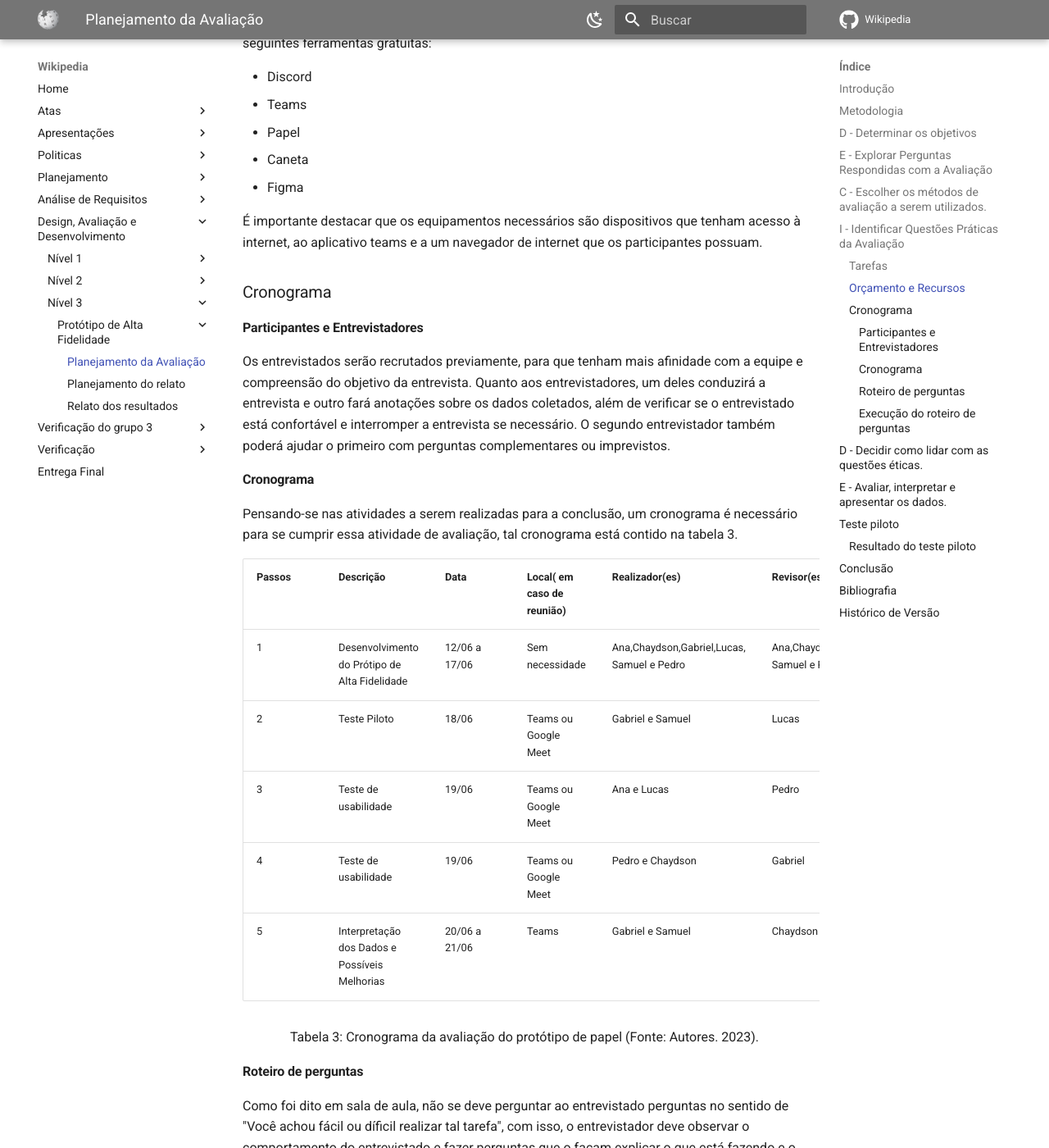
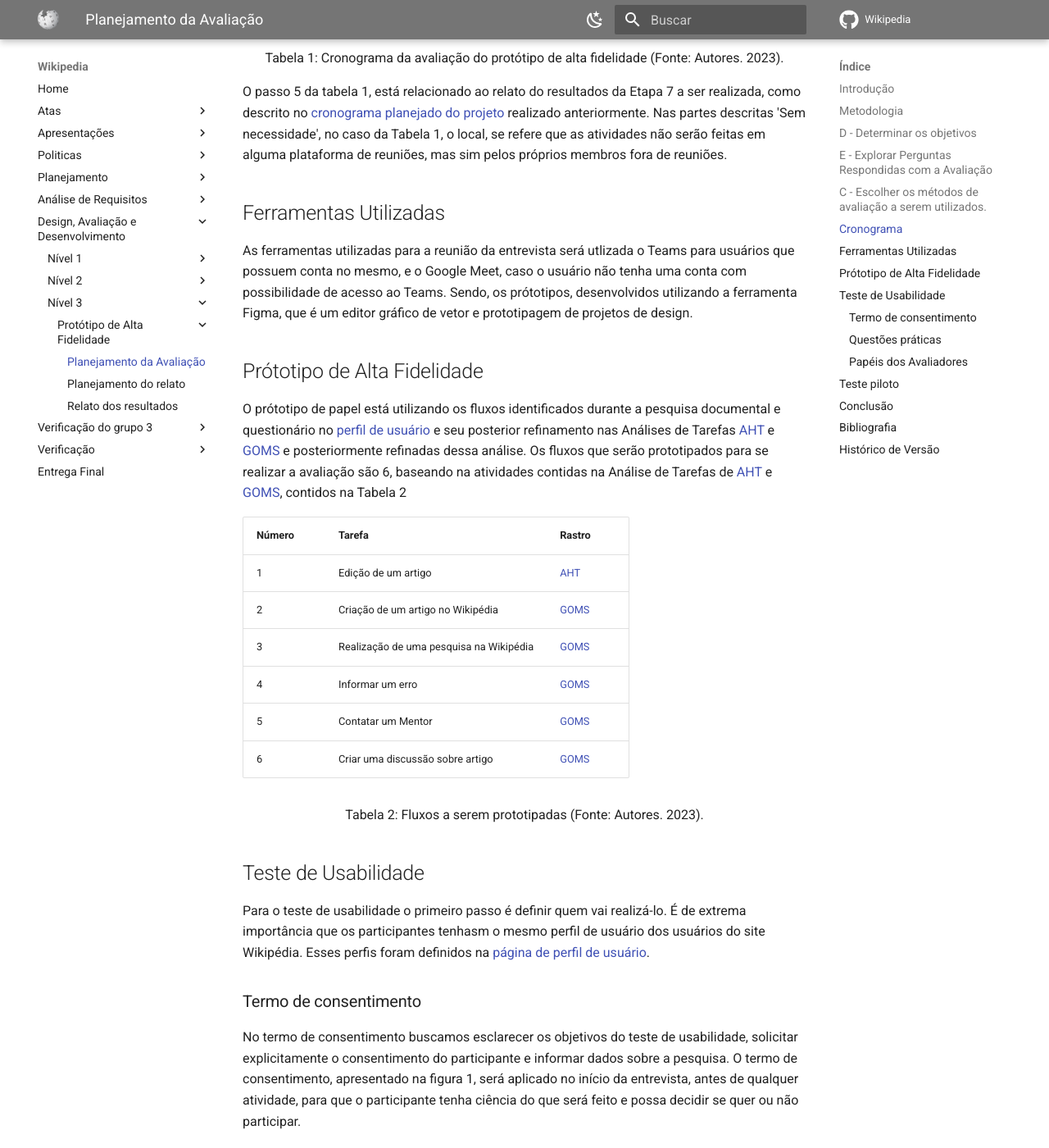
Before and after one commit to Interacao-Humano-Computador/2023.1-Wikipedia, an MkDocs documentation site: the page built from docs/design-avaliacao-desenvolvimento/nivel3/prototipoAltaFidelidade/planejamentoAvaliacaoPrototipoAltaFidelidade.md, in a window 1280 px wide and 1400 px high, scrolled down 2782 px. Shown: the whole window at 82% size. Built offline with MkDocs 1.6.1 and Material for MkDocs 9.7.7, drawn with Linux system fonts in a browser that asks for light colours; a script that is not in the unit is left out; comment, search, counter and statistics services are not loaded; some of the changed text lies outside the part shown.

Commit message:
Correçoes

```diff
--- a/docs/design-avaliacao-desenvolvimento/nivel3/prototipoAltaFidelidade/planejamentoAvaliacaoPrototipoAltaFidelidade.md
+++ b/docs/design-avaliacao-desenvolvimento/nivel3/prototipoAltaFidelidade/planejamentoAvaliacaoPrototipoAltaFidelidade.md
@@ -12,14 +12,14 @@
 
 O planejamento seguirá o framework DECIDE, que consiste em seis etapas representadas pelas letras da palavra. A tabela 1 mostra o que cada letra significa.
 
-| Componente | Descrição                                                      |
-| :---------: | ---------------------------------------------------------------- |
-| **D** | Determinar os objetivos da avaliação de IHC.                   |
-| **E** | Explorar perguntas a serem respondidas com a avaliação.        |
-| **C** | Escolher (Choose) os métodos de avaliação a serem utilizados. |
-| **I** | Identificar e administrar as questões práticas da avaliação. |
-| **D** | Decidir como lidar com as questões éticas.                     |
-| **E** | Avaliar (Evaluate), interpretar e apresentar os dados.           |
+| Componente | Descrição                                                     |
+| :--------: | ------------------------------------------------------------- |
+|   **D**    | Determinar os objetivos da avaliação de IHC.                  |
+|   **E**    | Explorar perguntas a serem respondidas com a avaliação.       |
+|   **C**    | Escolher (Choose) os métodos de avaliação a serem utilizados. |
+|   **I**    | Identificar e administrar as questões práticas da avaliação.  |
+|   **D**    | Decidir como lidar com as questões éticas.                    |
+|   **E**    | Avaliar (Evaluate), interpretar e apresentar os dados.        |
 
 <div style="text-align: center">
     <p> Tabela 1: Framework DECIDE (Fonte:Barbosa, Silva, Silveira, et al. 2021).</p>
@@ -30,17 +30,24 @@
 O objetivo desta avaliação é compreender se aspectos do protótipo estão sendo bem implementados. Buscamos obter uma lista de feedback proveniente de usuários reais, com isso, iremos buscar responder as perguntas que foram elaboradas com base no livro da Simone(2021):
 
 - Avaliar a usabilidade do protótipo de alta fidelidade;
+
 - Identificar problemas na interação e interface.
 
 ## E - Explorar Perguntas Respondidas com a Avaliação
 
 O objetivo deste planejamento da avaliação é responder às seguintes perguntas, que foram elaboradas com base no livro da Simone(2021):
 
-- Você encontrou alguma dificuldade ao realizar a tarefa solicitada?
-- Você encontrou alguma inconsistência ou erro na interface durante a tarefa solicitada?
-- Alguma sugestão de melhoria em relação à distribuição dos elementos na tela da tarefa solicitada?
-- Você acredita que a tarefa solicitada corresponde com ações reais feitas no site?
-- O protótipo apresentado foi de fácil utilização na tarefa solicitada?
+- O usuário consegue operar o sistema?
+
+- Ele atinge seu objetivo? Com quanta eficiência? Em quanto tempo? Após cometer quantos erros?
+
+- Que parte da interface e da interação o deixa insatisfeito?
+
+- Que parte da interface o desmotiva a explorar novas funcionalidades?
+
+- Ele entende o que significa e para que serve cada elemento de interface?
+
+- Ele vai entender o que deve fazer em seguida?
 
 ## C - Escolher os métodos de avaliação a serem utilizados.
 
@@ -50,86 +57,93 @@
 
 Esse método foi escolhido porque permite obter muitas informações e fazer perguntas que exploram os objetivos dos usuários. Além disso, a entrevista deverá ser gravada e documentada no [relato](relatoPrototipoAltaFidelidade.md).
 
-------------------------------------------------------------------------
+## Cronograma
 
-## I - Identificar Questões Práticas da Avaliação
-
-### Tarefas
-
-As tarefas que foram implementadas no prótotipo do papel e serão pedidas para o entrevistado realizar se encontram na tabela 2:
-
-| Número | Tarefa                                                                           |
-| ------ | -------------------------------------------------------------------------------- |
-| 1      | [Edição de um artigo](../../nivel2/prototipoDePapel/prototipos.md#editar-artigo)                             |
-| 2      | [Criação de um artigo no Wikipédia](../../nivel2/prototipoDePapel/prototipos.md#criar-um-artigo)             |
-| 3      | [Realização de uma pesquisa na Wikipédia](../../nivel2/prototipoDePapel/prototipos.md#realizar-uma-pesquisa) |
-| 4      | [Informar um erro](../../nivel2/prototipoDePapel/prototipos.md#informar-um-erro)                             |
-| 5      | [Contatar um Mentor](../../nivel2/prototipoDePapel/prototipos.md#contatar-mentor)                            |
-| 6      | [Criar uma discussão sobre artigo](../../nivel2/prototipoDePapel/prototipos.md#criar-discussão-sobre-artigo) |
-
-<div style="text-align: center">
-    <p> Tabela 2: Fluxos a serem realizados pelos entrevistados (Fonte: Autores. 2023).</p>
-</div>
-
-### Orçamento e Recursos
-
-Como o projeto da disciplina não possui fins lucrativos, não pode haver custos adicionais, como por exemplo sites pagos ou assinaturas para a realização da avaliação, portanto utilizamos as seguintes ferramentas gratuitas:
-
-- Discord
-- Teams
-- Papel
-- Caneta
-- Figma
-
-É importante destacar que os equipamentos necessários são dispositivos que tenham acesso à internet, ao aplicativo teams e a um navegador de internet que os participantes possuam.
-
-### Cronograma
-
-#### Participantes e Entrevistadores
-
-Os entrevistados serão recrutados previamente, para que tenham mais afinidade com a equipe e compreensão do objetivo da entrevista. Quanto aos entrevistadores, um deles conduzirá a entrevista e outro fará anotações sobre os dados coletados, além de verificar se o entrevistado está confortável e interromper a entrevista se necessário. O segundo entrevistador também poderá ajudar o primeiro com perguntas complementares ou imprevistos.
-
-#### Cronograma
-
-Pensando-se nas atividades a serem realizadas para a conclusão, um cronograma é necessário para se cumprir essa atividade de avaliação, tal cronograma está contido na tabela 3.
+Pensando-se nas atividades a serem realizadas para a conclusão, um cronograma é necessário para se cumprir essa atividade de avaliação, tal cronograma está contido na Tabela 1
 
 | Passos | Descrição                                      | Data          | Local( em caso de reunião) | Realizador(es)                             | Revisor(es)                               |
 | ------ | ------------------------------------------------ | ------------- | --------------------------- | ------------------------------------------ | ----------------------------------------- |
-| 1      | Desenvolvimento do Prótipo de Alta Fidelidade   | 12/06 a 17/06 | Sem necessidade             | Ana,Chaydson,Gabriel,Lucas, Samuel e Pedro | Ana,Chaydson,Gabriel,Lucas, Samuel e Pedr |
+| 1      | Desenvolvimento do Prótipo de Alta Fidelidade | 12/06 a 17/06 | Sem necessidade             | Ana,Chaydson,Gabriel,Lucas, Samuel e Pedro | Ana,Chaydson,Gabriel,Lucas, Samuel e Pedr |
 | 2      | Teste Piloto                                     | 18/06         | Teams ou Google Meet        | Gabriel e Samuel                           | Lucas                                     |
-| 3      | Teste de usabilidade                             | 19/06         | Teams ou Google Meet        | Ana e Lucas                                | Pedro                                     |
-| 4      | Teste de usabilidade                             | 19/06         | Teams ou Google Meet        | Pedro e Chaydson                           | Gabriel                                   |
+| 3      | Teste de usabilidade                          | 19/06         | Teams ou Google Meet        | Ana e Lucas                                | Pedro                                     |
+| 4      | Teste de usabilidade                          | 19/06         | Teams ou Google Meet        | Pedro e Chaydson                           | Gabriel                                   |
 | 5      | Interpretação dos Dados e Possíveis Melhorias | 20/06 a 21/06 | Teams                       | Gabriel e Samuel                           | Chaydson e Lucas                          |
 
 <div style="text-align: center">
-    <p> Tabela 3: Cronograma da avaliação do protótipo de papel (Fonte: Autores. 2023).</p>
+    <p> Tabela 1: Cronograma da avaliação do protótipo de alta fidelidade (Fonte: Autores. 2023).</p>
 </div>
 
-#### Roteiro de perguntas
+O passo 5 da tabela 1, está relacionado ao relato do resultados da Etapa 7 a ser realizada, como descrito no [cronograma planejado do projeto](../../../planejamento/cronogramaPlanejado.md) realizado anteriormente. Nas partes descritas 'Sem necessidade', no caso da Tabela 1, o local, se refere que as atividades não serão feitas em alguma plataforma de reuniões, mas sim pelos próprios membros fora de reuniões.
 
-Como foi dito em sala de aula, não se deve perguntar ao entrevistado perguntas no sentido de "Você achou fácil ou díficil realizar tal tarefa", com isso, o entrevistador deve observar o comportamento do entrevistado e fazer perguntas que o façam explicar o que está fazendo e o porquê de estar fazendo, com o objetivo de responder as [perguntas](#e-explorar-perguntas-respondidas-com-a-avaliacao) definidas.
+## Ferramentas Utilizadas
 
-#### Execução do roteiro de perguntas
+As ferramentas utilizadas para a reunião da entrevista será utlizada o Teams para usuários que possuem conta no mesmo, e o Google Meet, caso o usuário não tenha uma conta com possibilidade de acesso ao Teams. Sendo, os prótotipos, desenvolvidos utilizando a ferramenta Figma, que é um editor gráfico de vetor e prototipagem de projetos de design.
 
-O usuário receberá uma tarefa indicada e deverá realizá-la seguindo as orientações do entrevistador sobre o protótipo de papel.
+## Prótotipo de Alta Fidelidade
 
-## D - Decidir como lidar com as questões éticas.
+O prótotipo de papel está utilizando os fluxos identificados durante a pesquisa documental e questionário no [perfil de usuário](../../../analise-de-requisitos/perfilDeUsuario.md) e seu posterior refinamento nas Análises de Tarefas [AHT](../../../analise-de-requisitos/aht.md) e [GOMS](../../../analise-de-requisitos/goms.md) e posteriormente refinadas dessa análise. Os fluxos que serão prototipados para se realizar a avaliação são 6, baseando na atividades contidas na Análise de Tarefas de [AHT](../../../analise-de-requisitos/aht.md) e [GOMS](../../../analise-de-requisitos/goms.md), contidos na Tabela 2
 
-No [Termo de Consentimento](../../../images/termoConsentimento.png) buscamos esclarecer os objetivos do teste de usabilidade, solicitar explicitamente o consentimento do participante e informar dados sobre a pesquisa. O termo de consentimento, apresentado na figura 1, será aplicado no início da entrevista, antes de qualquer atividade, para que o participante tenha ciência do que será feito e possa decidir se quer ou não participar.
+| Número | Tarefa                                     | Rastro                                      |
+| ------- | ------------------------------------------ | ------------------------------------------- |
+| 1       | Edição de um artigo                      | [AHT](../../../analise-de-requisitos/aht.md)   |
+| 2       | Criação de um artigo no Wikipédia       | [GOMS](../../../analise-de-requisitos/goms.md) |
+| 3       | Realização de uma pesquisa na Wikipédia | [GOMS](../../../analise-de-requisitos/goms.md) |
+| 4       | Informar um erro                           | [GOMS](../../../analise-de-requisitos/goms.md) |
+| 5       | Contatar um Mentor                         | [GOMS](../../../analise-de-requisitos/goms.md) |
+| 6       | Criar uma discussão sobre artigo          | [GOMS](../../../analise-de-requisitos/goms.md) |
 
-## E - Avaliar, interpretar e apresentar os dados.
+<div style="text-align: center">
+    <p> Tabela 2: Fluxos a serem prototipadas (Fonte: Autores. 2023).</p>
+</div>
 
-Depois de fazer a avaliação, os dados serão documentados e analisados, considerando o contexto em que foram coletados, verificando se são confiáveis e representativos da população de usuários do site.
+## Teste de Usabilidade
 
-Isso inclui registrar os problemas e dificuldades encontrados na interação, que podem ser de usabilidade, funcionalidade ou desempenho. Para cada problema, serão registrados a descrição, a classificação da usabilidade afetada, as sugestões de melhoria, o feedback do usuário e as observações gerais sobre a entrevista.
+Para o teste de usabilidade o primeiro passo é definir quem vai realizá-lo. É de extrema importância que os participantes tenhasm o mesmo perfil de usuário dos usuários do site Wikipédia. Esses perfis foram definidos na [página de perfil de usuário](../../../analise-de-requisitos/perfilDeUsuario.md).
+
+### Termo de consentimento
+
+No termo de consentimento buscamos esclarecer os objetivos do teste de usabilidade, solicitar explicitamente o consentimento do participante e informar dados sobre a pesquisa. O termo de consentimento, apresentado na figura 1, será aplicado no início da entrevista, antes de qualquer atividade, para que o participante tenha ciência do que será feito e possa decidir se quer ou não participar.
+
+![Termo de Consentimento](../../../images/termoConsentimento.png)
+
+<div style="text-align: center">
+<p>Figura 1: Termo de Consentimento, versão 1.(Fonte: Autores. 2023).</p>
+</div>
+
+### Questões práticas
+
+A preparação para a avaliação consiste em:
+
+- Definir tarefas para os participantes executarem
+- Definir o perfil dos participantes e recrutá-los
+- Preparar material para observar e registrar o teste
+- Executar um teste piloto
+
+As seguintes subseções apresentam o planejamento prático das atividades.
+
+Antes de iniciar a coleta de dados, o avaliador deve preparar o material de apoio, que consiste nos seguintes documentos:
+
+- Termo de consentimento (duas vias, uma para o avaliador e uma para o participante)
+- Especificação das tarefas e orientações para o usuário (apenas uma via)
+
+Antes de iniciar a avaliação, o avaliador deve deixar claro para o usuário o que é o protótipo, podendo utilizar o texto abaixo como contextualização.
+
+Um protótipo de alta fidelidade apresenta elementos e materiais que serão encontrados na versão final de um produto, assemelhando-se bastante ao produto final. A utilização de protótipos facilita a comunicação entre os membros da equipe e os stakeholders, além de auxiliar a equipe de desenvolvimento a tomar decisões de design.
+
+### Papéis dos Avaliadores
+
+Durante o teste, um membro do grupo exercerá o papel de avaliador. Ele ficará responsável por observar os comportamentos, comunicação não verbal e respostas do entrevistado, enquanto conduz a entrevista. Outro membro será responsável por explicar como será conduzido o teste de usabilidade e ajudar o participante no que precisar.
 
 ## Teste piloto
 
-Segundo Simone (2021): "O objetivo desse teste é avaliar o próprio planejamento, e analisar se a avaliação, tal como planejada, produz os dados necessários para responder a questões e objetivos do estudo. O avaliador deve conduzir o teste-piloto como se fosse uma sessão normal de avaliação. Dessa forma, ele tem oportunidade de verificar se a linguagem nas explicações e nos materiais fornecidos é clara e objetiva, e se esses materiais contêm informações adequadas e suficientes para orientar o participante durante a avaliação."
+No Video 1, encontra-se a gravação do teste piloto realizado pelos membros Gabriel e Samuel. A tabela 3 descreve os detalhes do teste piloto. No qual, após realizado não foi identificado nada que possa alterar os resultados.
 
-### Resultado do teste piloto
+<iframe width="560" height="315" src="https://www.youtube.com/embed/eApdoKMY0Oo" title="YouTube video player" frameborder="0" allow="accelerometer; autoplay; clipboard-write; encrypted-media; gyroscope; picture-in-picture; web-share" allowfullscreen></iframe>
 
-No Video 1, encontra-se a gravação do teste piloto realizado pelos membros Gabriel e Samuel. A tabela 3 descreve os detalhes do teste piloto. No qual, após realizado não foi identificado nada que possa alterar os resultados.
+<div style="text-align: center">
+    <p> Video 1: Video de Realização do teste piloto (Fonte: Gabriel e Samuel. 2023).</p>
+</div>
+
 
 | Local | Participantes    | Data e hora          |
 | ----- | ---------------- | -------------------- |
@@ -145,11 +159,12 @@
 
 ## Bibliografia
 
-BARBOSA, Simone; DINIZ, Bruno. Interação Humano-Computador. Editora Elsevier, Rio de Janeiro, 2010.
+Barbosa, S. D. J.; Silva, B. S. da; Silveira, M. S.; Gasparini, I.; Darin, T.; Barbosa, G. D. J. (2021)
+Interação Humano-Computador e Experiência do usuário. Autopublicação. ISBN: 978-65-00-19677-1.
 
 ## Histórico de Versão
 
-| Versão | Data       | Descrição            | Autor(es)      | Revisor(es)    |
-| ------- | ---------- | ---------------------- | -------------- | -------------- |
-| 1.0     | 12/06/2023 | Criação do documento | Ana e Chaydson | Pedro e Samuel |
-| 1.1     | 05/07/2023 | Corrigindo o DECIDE    | Ana e Chaydson |                |
+| Versão | Data       | Descrição            | Autor(es)            | Revisor(es) |
+| ------- | ---------- | ---------------------- | -------------------- | ----------- |
+| 1.0     | 12/06/2023 | Criação do documento | Ana e Chaydson | Pedro e Samuel       |
+| 1.1     | 05/07/2023 | Corrigindo o DECIDE | Ana e Chaydson |        |
```
Also changed, not shown: other parts of docs/design-avaliacao-desenvolvimento/nivel3/prototipoAltaFidelidade/planejamentoAvaliacaoPrototipoAltaFidelidade.md (+1 -1 lines), docs/design-avaliacao-desenvolvimento/nivel1/analiseDeTarefas/relatoDaAnaliseDeTarefa.md (+18 -6 lines), docs/design-avaliacao-desenvolvimento/nivel2/prototipoDePapel/relatoDosResultados.md (+1 -1 lines), docs/entregaFinal/entregaFinal.md (+20 -20 lines), docs/verificacao2/pontoControle4/planejamentoAvaliacaoAnaliseDeTarefas.md (+1 -1 lines), docs/verificacao2/pontoControle5/relatoAnaliseTarefa.md (+45 -44 lines).
